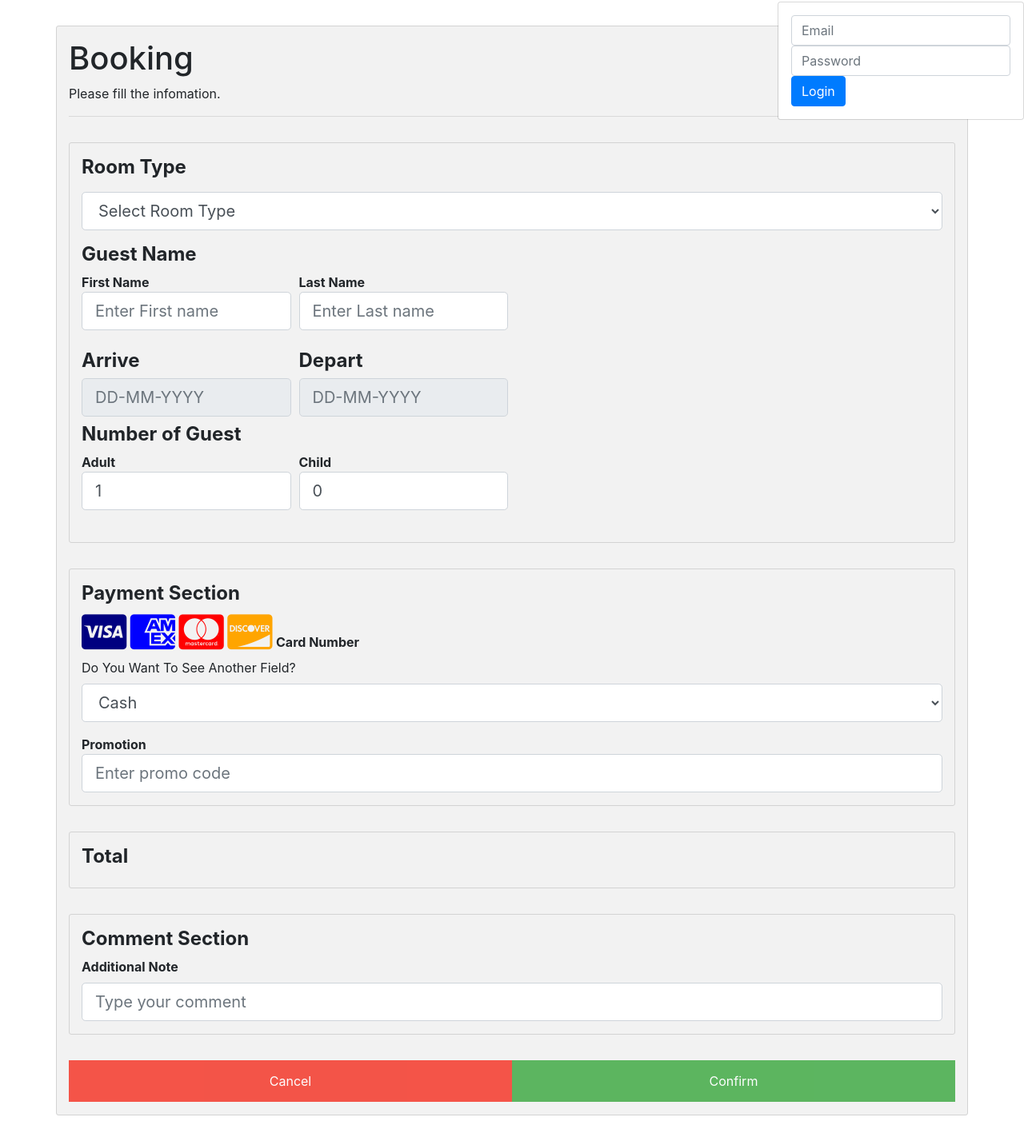
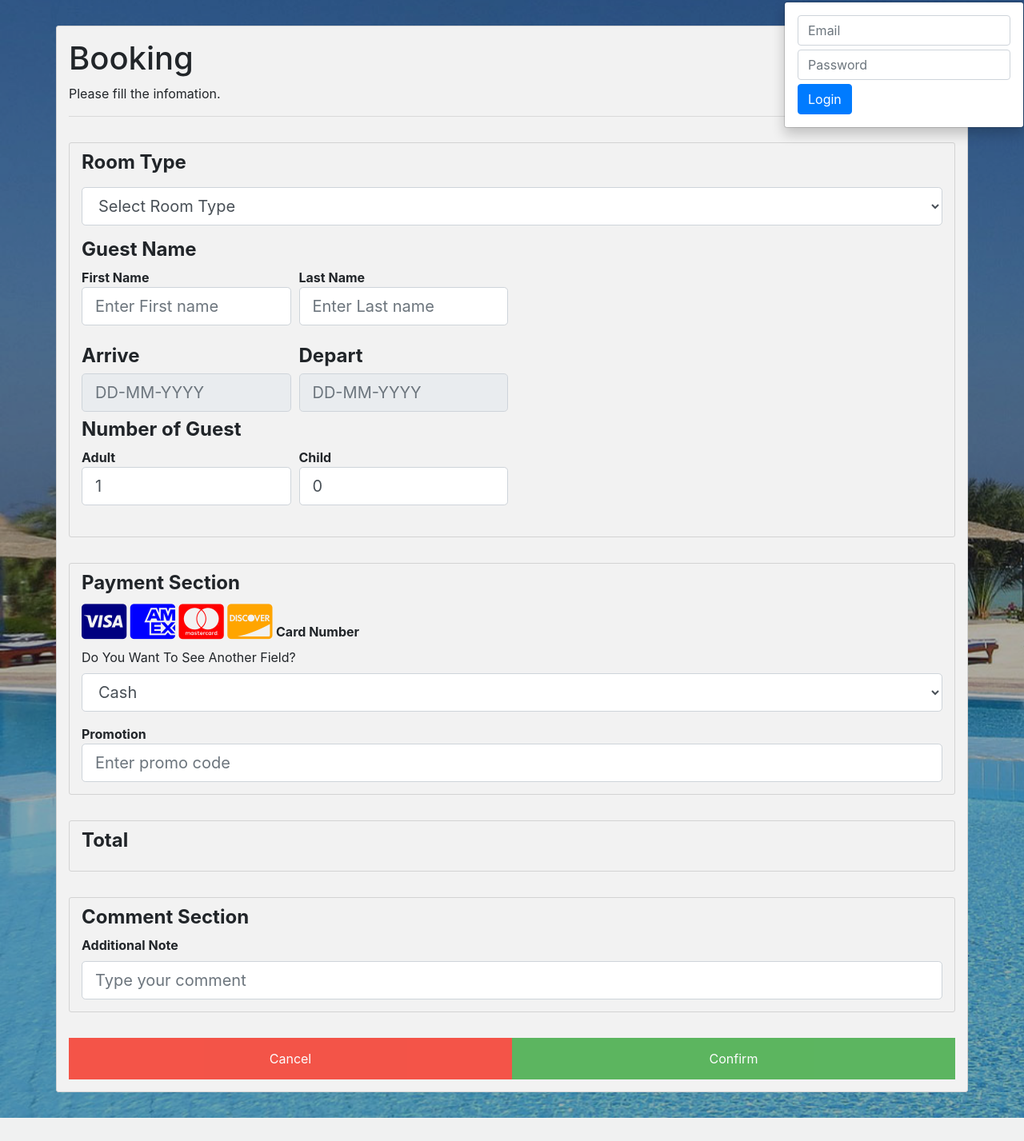
Before and after one commit to nachanok-i/Hotel-management, a PHP site: page /booking.php in a window 1280 px wide, after a click on "Login". Shown: the part 56-1483 px from the top of the page at 80% size. After the commit the page ends 1454 px from the top, so only its background shows below. Run offline with PHP 8.4, Linux system fonts and the light colour scheme; data that the repository does not hold is empty; some libraries are stand-ins or nearby versions.

Commit message:
update booking

```diff
--- a/booking_hotel.css
+++ b/booking_hotel.css
@@ -1,47 +1,29 @@
-.image-box {
-    /* Here's the trick */
-    box-shadow: inset 0 0 0 100vw rgba(0,0,0,0.5);
-
-    /* Basic background styles */
-    background: var(--image-url) center center;
-    background-size: cover;
-
-    /* Here's the same styles we applied to our content-div earlier */
-    min-height: 100vh;
+html {
+  scroll-behavior: smooth;
+}
 
 
-    /* Add a transition, just for fun */
-    transition: box-shadow .3s ease-out;
-  }
-.image-box:hover {
-      box-shadow: inset 0 0 0 100vw rgba(0,0,0,0.2);
+body {
+  background: url(picHotelRoom/pic4.jpg) repeat 0 0;
+  /* Basic background styles */
+  background-size: cover;
   }
 
-  /* For demo only */
-  html, body {
-    margin: 0;
-    padding: 0;
-    font-family: sans-serif;
-  }
-  h1 {
-    font-size: 40px;
-  }
-  .container {
-    background-color: #f2f2f2;
-    margin-top: 2em;
-    margin-bottom: 2em;
-    padding: 10px 20px 15px 20px;
-    border: 1px solid rgb(211, 211, 211);
-    border-radius: 3px;
-  }
 
-.text_1{
-  color:black;
+/* colors code */
+.text-bl {
+  color: #343a40;
+}
+
+
+hr {
+  border: 1px solid #f1f1f1;
+  margin-bottom: 25px;
 }
 
 /* Set a style for all buttons */
 button {
-  background-color: #4CAF50;
+  background-color: #4caf50;
   color: white;
   padding: 14px 20px;
   margin: 8px 0;
@@ -52,7 +34,7 @@ button {
 }
 
 button:hover {
-  opacity:1;
+  opacity: 1;
 }
 
 /* Extra styles for the cancel button */
@@ -62,14 +44,10 @@ button:hover {
 }
 
 /* Float cancel and signup buttons and add an equal width */
-.cancelbtn, .signupbtn {
+.cancelbtn,
+.signupbtn {
   float: left;
   width: 50%;
-}
-
-/* Add padding to container elements */
-.container {
-  padding: 16px;
 }
 
 /* Clear floats */
@@ -81,7 +59,47 @@ button:hover {
 
 /* Change styles for cancel button and signup button on extra small screens */
 @media screen and (max-width: 300px) {
-  .cancelbtn, .signupbtn {
+  .cancelbtn,
+  .signupbtn {
     width: 100%;
   }
 }
+
+.login {
+  margin-bottom: 5px;
+}
+.dropdown-menu {
+  width: 300px !important;
+}
+
+.dropdown-menu {
+  display: none;
+  position: absolute;
+  right: 0;
+  background-color: #f9f9f9;
+  min-width: 160px;
+  box-shadow: 0px 8px 16px 0px rgba(0, 0, 0, 0.2);
+  z-index: 1;
+}
+
+.container {
+  background-color: #f2f2f2;
+  margin-top: 2em;
+  margin-bottom: 2em;
+  padding: 10px 20px 15px 20px;
+  border: 1px solid rgb(211, 211, 211);
+  border-radius: 3px;
+}
+
+body {
+  min-height:100%;
+  background:url(./picHotelRoom/pic4.jpg);
+  background-size:cover;
+  box-shadow:inset 0 0 0 2000px rgba(0, 0, 0, 0.3);
+}
+html {
+  min-height:100%;
+  background:url(./picHotelRoom/pic4.jpg);
+  background-size:cover;
+  box-shadow:inset 0 0 0 2000px rgba(0, 0, 0, 0.3);
+}
```
